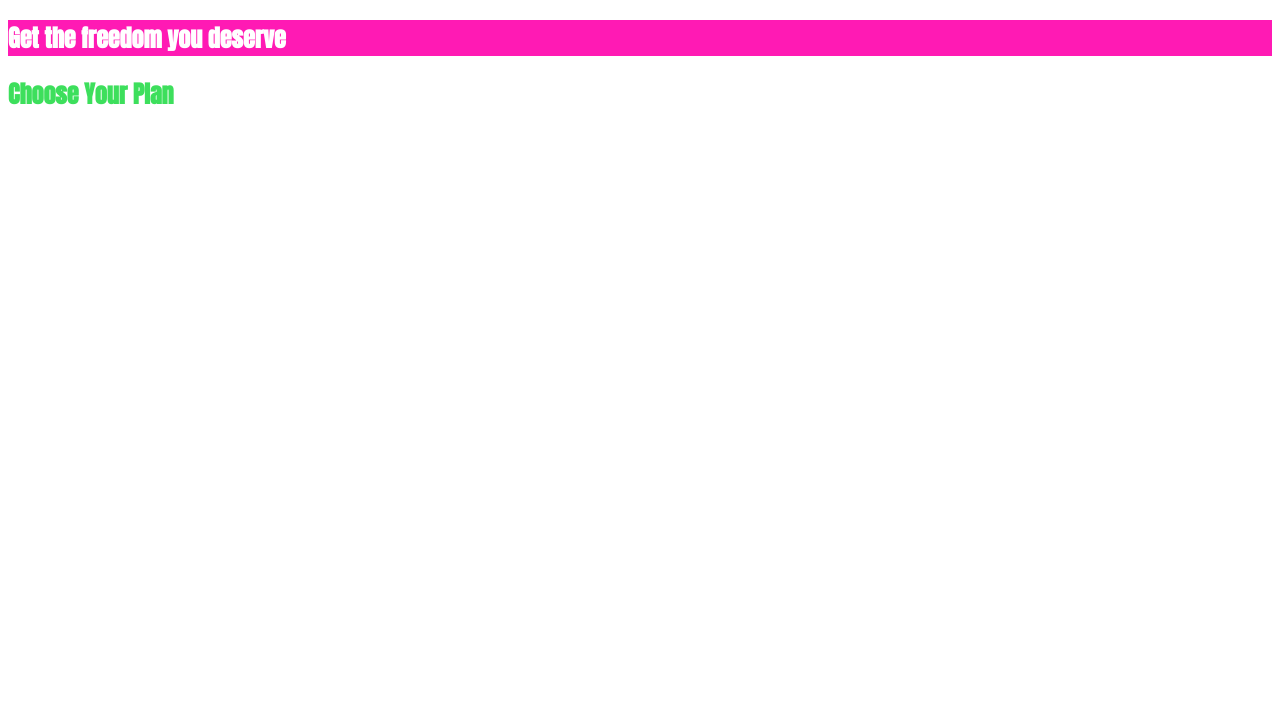
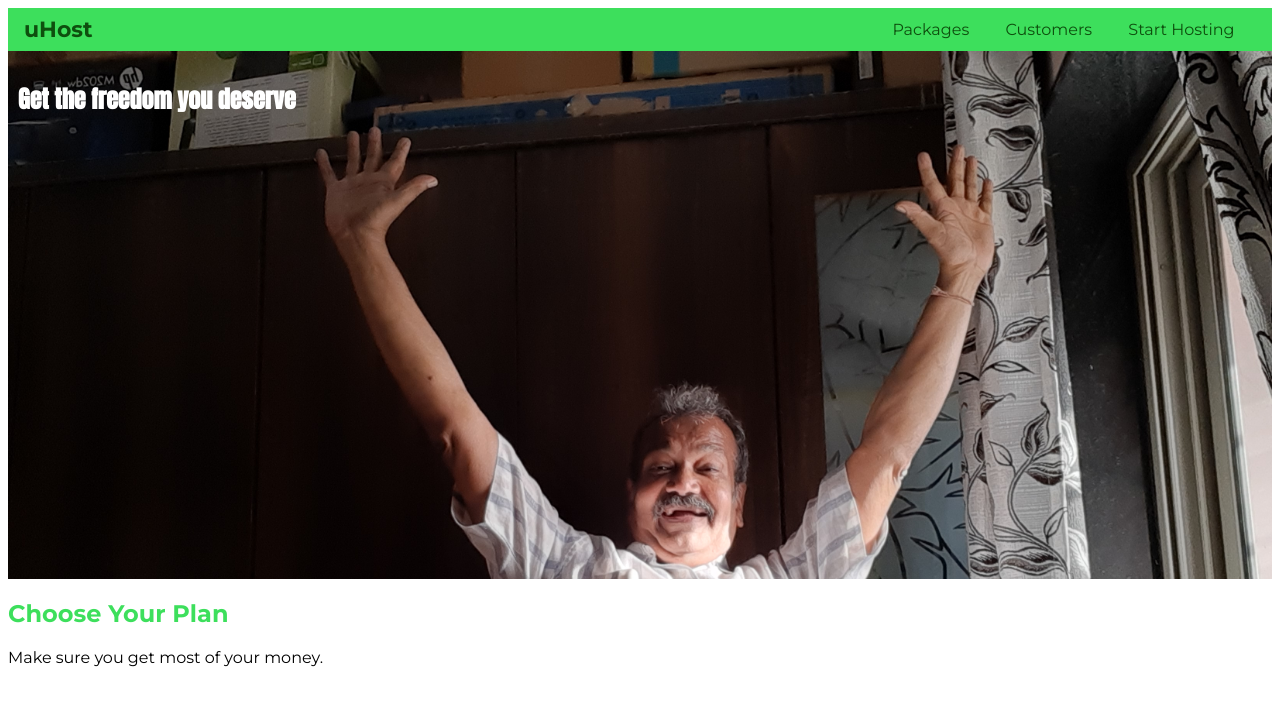
Before and after one commit to pradeep1955/pradeep1955.github.io, a PHP site: page / in a window 1280 px wide. Shown: the top 706 px of the page. Run offline with PHP 8.4, Linux system fonts and the light colour scheme.

Commit message:
added photo

```diff
--- a/css/index.html
+++ b/css/index.html
@@ -6,15 +6,36 @@
   <meta name="viewport" content="width=device-width, initial-scale=1.0">
   <title>uHost</title>
   <link rel="stylesheet" href="main.css">
+  <link href="https://fonts.googleapis.com/css2?family=Montserrat:wght@400;700&display=swap" rel="stylesheet">
   <link href="https://fonts.googleapis.com/css2?family=Anton&display=swap" rel="stylesheet">
 
 </head>
 <body>
+  <header class="main-header">
+    <div>
+      <a href="index.html" class="main-header-brand">
+        uHost
+      </a>
+    </div><nav class="main-nav">
+      <ul class="main-nav-items">
+        <li class="main-nav-item">
+          <a href="Packages/index.html">Packages</a>
+        </li>
+        <li class="main-nav-item">
+          <a href="customers/index.html">Customers</a>
+        </li>
+        <li class="main-nav-item">
+          <a href="start-hosting/index.htnl">Start Hosting</a>
+        </li>
+      </ul>
+    </nav>
+  </header>
   <main>
-    <section id="product-overview">
+    <section id="product-overview" >
       <h1>Get the freedom you deserve</h1>
     </section>
-    <section id="plans"><h1 class="section-title">Choose Your Plan</h1></section>
+    <section id="plans"><h1 class="section-title">Choose Your Plan</h1>
+    <p>Make sure you get most of your money.</p></section>
   </main>
 
 </body>
--- a/css/main.css
+++ b/css/main.css
@@ -1,11 +1,70 @@
+* {
+  box-sizing: border-box;
+}
+body {
+  font-family: 'Montserrat', sans-serif;
+}
+
 #product-overview {
   background: #ff1ab4;
+  width: 100%;
+  height: 528px;
+  padding: 10px;
+  background-image: url(PradeepFreedom.jpg);
+  background-size: 100%;
+  background-repeat: no-repeat;
+
 
 }
-h1{
+#product-overview h1{
   color: white;
   font-family: 'Anton', sans-serif;
 }
 .section-title {
   color: #3ddf5c;
 }
+
+.main-header {
+  width: 100%;
+  background: #3ddf5c;
+  padding: 8px 16px;
+}
+
+.main-nav-item {
+  display: inline-block;
+ padding: 0 16px;
+
+}
+
+.main-nav-item a {
+  color: #0e4f0e;
+  text-decoration: none;
+  }
+
+.main-nav-items {
+  margin: 0;
+padding-left: 0;
+list-style: none;
+
+}
+
+.main-header > div {
+  display: inline-block;
+  vertical-align: middle;
+}
+
+.main-header-brand {
+  color: #0e4f0e;
+  text-decoration: none;
+  font-weight: bold;
+  font-size: 22px;
+}
+
+.main-nav {
+  display: inline-block;
+  width: calc(100% - 74px);
+  text-align: right;
+  vertical-align: middle;
+}
+
+main
```
Also changed, not shown: css/PradeepFreedom.jpg (added).
